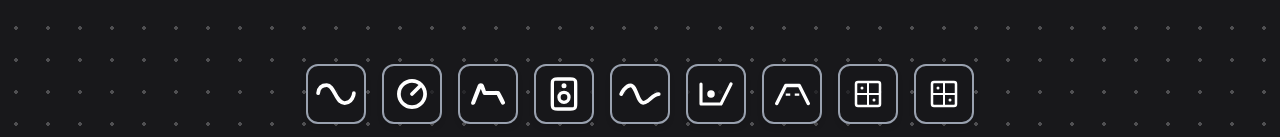
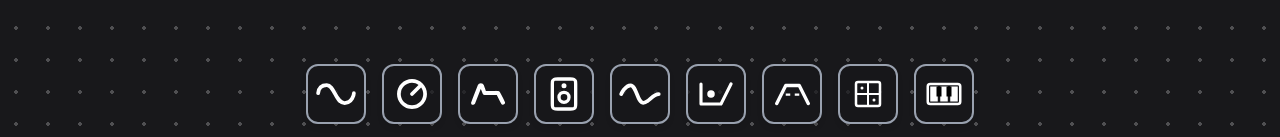
Before and after one commit to gnxrlyqf/modular, a React (Vite) app in the folder synthesizer/: page / in a window 1280 px wide. Shown: the part 660-797 px from the top of the page. Built offline with nearby package versions, Linux system fonts and the light colour scheme; a web font is replaced by a local one.

Commit message:
fixed ghost bug, todo, delete confirm removed

```diff
--- a/synthesizer/src/Interactions/ContextMenu.tsx
+++ b/synthesizer/src/Interactions/ContextMenu.tsx
@@ -33,12 +33,8 @@ const ResetOption = ({ onDispatch, color }: { id: string, color: string, onDispa
   <button
     className={`${optionClass} text-zinc-300 hover:bg-zinc-800/80`}
     style={{ boxShadow: `0 0 0px ${color}` }}
-    onMouseEnter={(e) => {
-      e.currentTarget.style.boxShadow = `0 0 18px ${color}55`;
-    }}
-    onMouseLeave={(e) => {
-      e.currentTarget.style.boxShadow = `0 0 0px ${color}`;
-    }}
+    onMouseEnter={(e) => { e.currentTarget.style.boxShadow = `0 0 18px ${color}55`; }}
+    onMouseLeave={(e) => { e.currentTarget.style.boxShadow = `0 0 0px ${color}`; }}
     onClick={() => onDispatch('RESET')}
   >
     <span>Reset</span>
@@ -76,9 +72,7 @@ const DeleteOption = ({ onDispatch, color }: { id: string, color: string, onDisp
     onMouseLeave={(e) => {
       e.currentTarget.style.boxShadow = `0 0 0px ${color}`;
     }}
-    onClick={() => {
-      if (confirm("Are you sure?")) onDispatch('DELETE');
-    }}
+    onClick={() => {onDispatch('DELETE');}}
   >
     <span className="font-semibold">Delete</span>
     <span className="text-lg leading-none">🗑</span>
--- a/synthesizer/src/Scene/DockItems.tsx
+++ b/synthesizer/src/Scene/DockItems.tsx
@@ -121,7 +121,29 @@ function ModIcon(props: { size: number }) {
   );
 }
 
-// type ModuleType = "oscillator" | "gain" | "envelope" | "output";
+function KeyIcon(props: { size: number }) {
+  return (
+    <svg
+      width={props.size}
+      height={props.size}
+      viewBox="-10 0 400 400"
+      fill="none"
+      xmlns="http://www.w3.org/2000/svg"
+    >
+      <rect x="60" y="120" width="260" height="160" rx="20" stroke="white" strokeWidth="20" />
+
+      {/* white keys */}
+      <rect x="80" y="140" width="60" height="120" fill="white" />
+      <rect x="160" y="140" width="60" height="120" fill="white" />
+      <rect x="240" y="140" width="60" height="120" fill="white" />
+
+      {/* black keys */}
+      <rect x="130" y="140" width="40" height="80" fill="black" />
+      <rect x="210" y="140" width="40" height="80" fill="black" />
+    </svg>
+  );
+}
+
 type ModuleType =
   | "oscillator"
   | "gain"
@@ -227,7 +249,7 @@ function createDockItems(onInstantiate: (type: ModuleType, e:React.MouseEvent) =
       onClick: (e: React.MouseEvent) => onInstantiate("modulator", e)
     },
     {
-      icon: <ModIcon size={40} />,
+      icon: <KeyIcon size={50} />,
       label: 'Keyboard',
       onClick: (e: React.MouseEvent) => onInstantiate("keyboard", e)
     },
```
Also changed, not shown: 1 other file (tests, documents, lock files or other folders).
